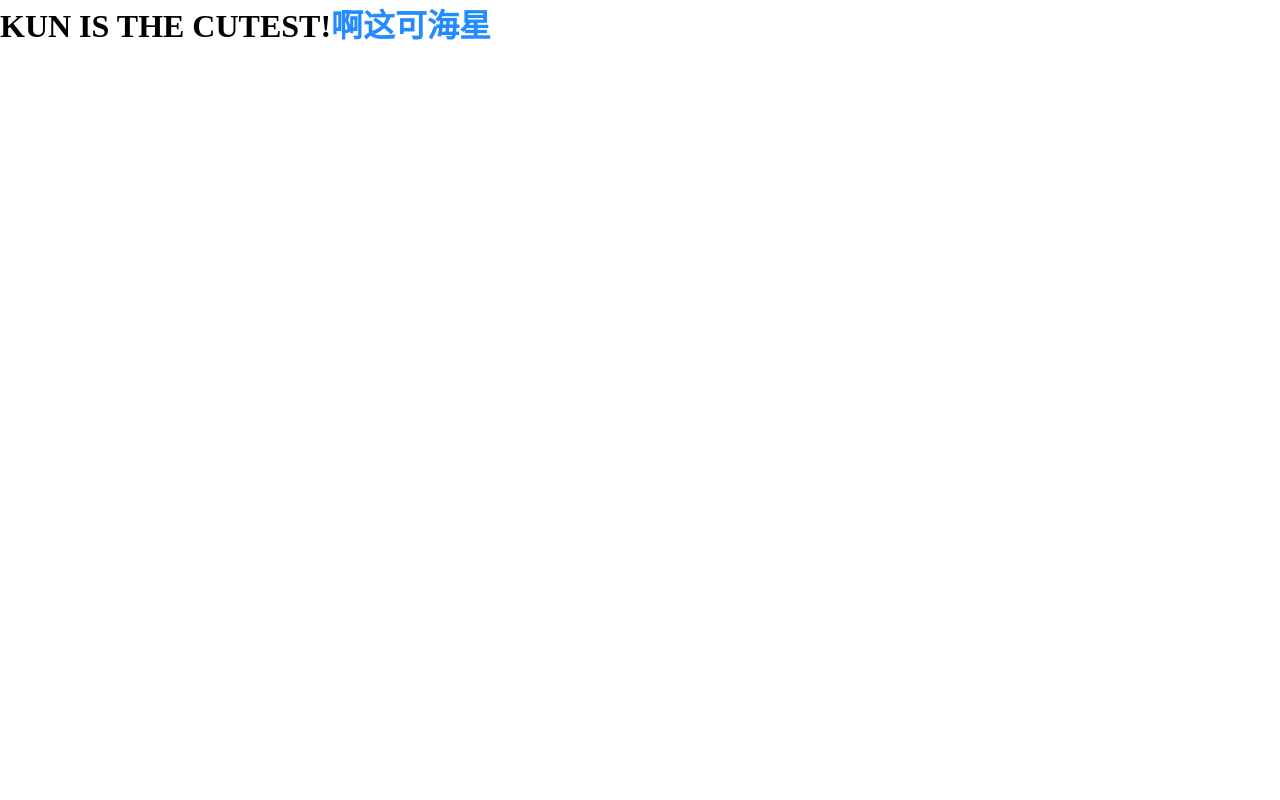
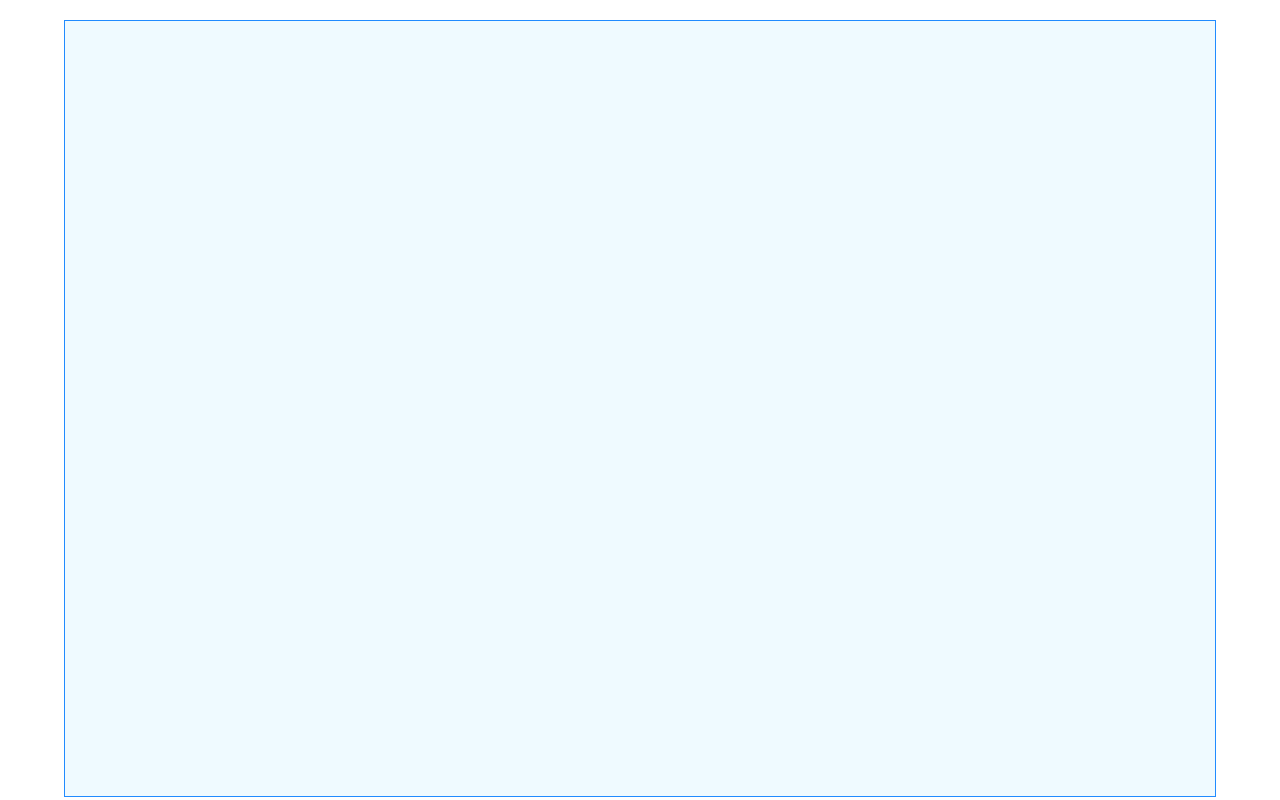
Before and after one commit to KUN1007/kun-vue3-ts-editor, a Vue app: page / in a window 1280 px wide. Built offline with nearby package versions, Linux system fonts and the light colour scheme.

Commit message:
feat: kunditor container

```diff
--- a/src/components/KUNEditor.vue
+++ b/src/components/KUNEditor.vue
@@ -1,13 +1,99 @@
-<script setup lang="ts"></script>
+<script setup lang="ts">
+import { onMounted, ref } from 'vue'
+
+// kunditor ref
+const kunditor = ref<HTMLElement | null>(null)
+// placeholder
+const kunPlaceholder = ref('Input text here...')
+// kunditor blur class
+const kunBlurClass = ref('')
+
+// on start editing
+const startEditing = () => {
+  if (kunditor.value) {
+    kunditor.value.contentEditable = 'true'
+    kunditor.value.focus()
+  }
+}
+
+// on kunditor focus
+const handleKunditorFocus = () => {
+  kunPlaceholder.value = ''
+  kunBlurClass.value = ''
+}
+
+// on kunditor blur
+const handleKunditorBlur = () => {
+  console.log(getPlainText())
+
+  if (kunditor.value && !getPlainText().trim()) {
+    kunPlaceholder.value = 'Input text here...'
+  }
+  kunBlurClass.value = 'blur'
+}
+
+onMounted(() => {
+  if (kunditor.value) {
+    kunditor.value.contentEditable = 'true'
+    kunditor.value.focus()
+  }
+})
+
+// get kunditor rich text
+const getRichText = () => {
+  if (kunditor.value) {
+    return kunditor.value.innerHTML
+  }
+  return ''
+}
+
+// get kunditor plain text
+const getPlainText = () => {
+  if (kunditor.value) {
+    return kunditor.value.innerText
+  }
+  return ''
+}
+</script>
 
 <template>
-  <h1>KUN IS THE CUTEST!<span>啊这可海星</span></h1>
+  <div class="kun-container">
+    <div
+      tabindex="0"
+      ref="kunditor"
+      class="kunditor"
+      :class="[kunBlurClass]"
+      @click="startEditing"
+      @focus="handleKunditorFocus"
+      @blur="handleKunditorBlur"
+    >
+      <p class="kun-placeholder">{{ kunPlaceholder }}</p>
+    </div>
+  </div>
 </template>
 
-<style lang="scss" scoped>
-h1 {
-  span {
-    color: var(--kungalgame-blue-4);
-  }
+<style lang="scss">
+.kun-container {
+  height: 777px;
+  width: 90%;
+  margin: 0 auto;
+  margin-top: 20px;
+  background-color: var(--kungalgame-trans-blue-0);
+  border: 1px solid var(--kungalgame-blue-4);
+  color: var(--kungalgame-font-color-3);
+}
+
+.kunditor {
+  height: 100%;
+  position: relative;
+  padding: 7px;
+}
+
+.kun-placeholder {
+  font-style: oblique;
+}
+
+.blur {
+  color: var(--kungalgame-font-color-1);
 }
 </style>
```
Also changed, not shown: src/components/KUNToolbar.vue (added, +10 -0 lines).
